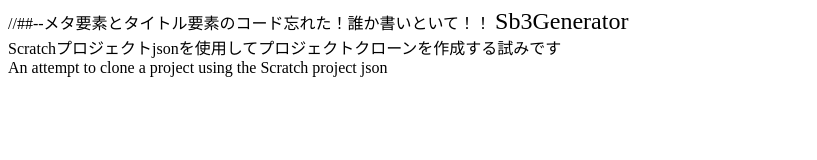
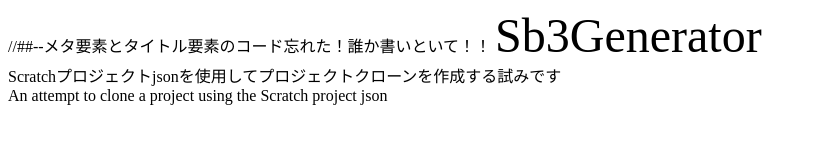
Before and after one commit to Sb3Generator/Sb3Generator.github.io, a plain HTML site: page index.html in a window 1280 px wide. Shown: the whole page, without its empty margins (0-817 px from the left). Drawn offline with Linux system fonts and the light colour scheme.

Commit message:
Update index.html

```diff
--- a/index.html
+++ b/index.html
@@ -4,17 +4,17 @@
 </head>
 
 
-<font size=5>
+<font size=8>
 Sb3Generator
 <br>
 </font>
 <font size=3>
-<color =black>
+<color = black>
 Scratchプロジェクトjsonを使用してプロジェクトクローンを作成する試みです
 <br>
 </font>
 
-<color =gray>
+<color = gray>
 An attempt to clone a project using the Scratch project json
 </font>
 
```
